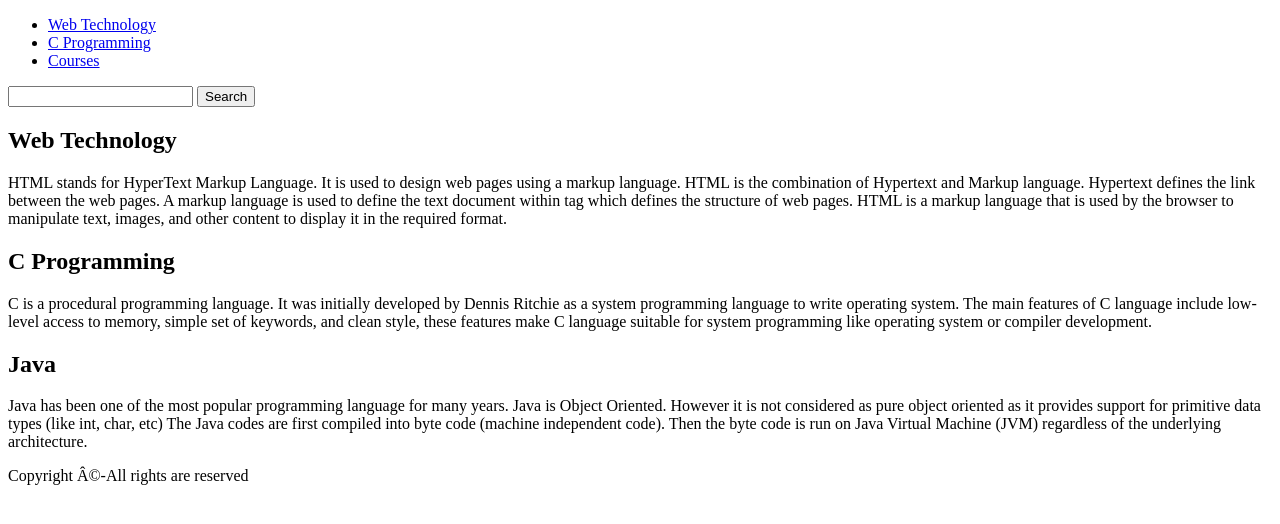
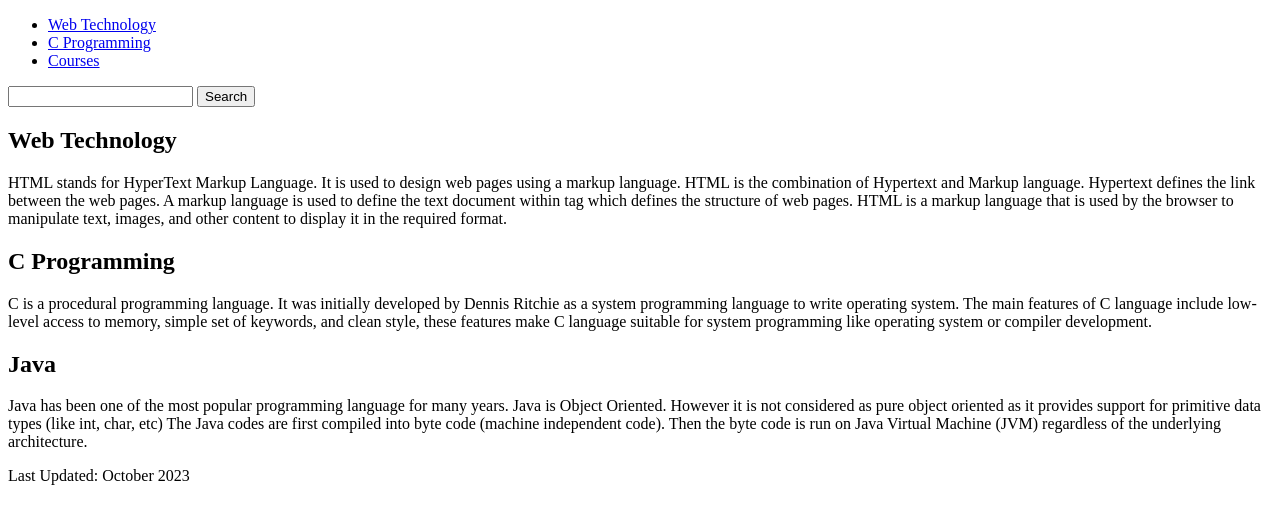
Before and after one commit to teenjean/teenjean.github.io, a plain HTML site: page index.html in a window 1280 px wide. Drawn offline with Linux system fonts and the light colour scheme.

Commit message:
Update index.html

```diff
--- a/index.html
+++ b/index.html
@@ -100,17 +100,12 @@
 		<!-- <div class="thumbnail">
 			<img src="img.png" alt="laptop image">
 		</div> -->
+	<section id="footer">
+		<div class="container">
+			<span class="small"> Last Updated: October 2023</span>
+		</div>
 	</section>
-
-	<footer class="background">
-		<p class="text-footer">
-			Copyright ©-All rights are reserved
-		</p>
-
-
-	</footer>
 </body>
-
 </html>
 
 
```
